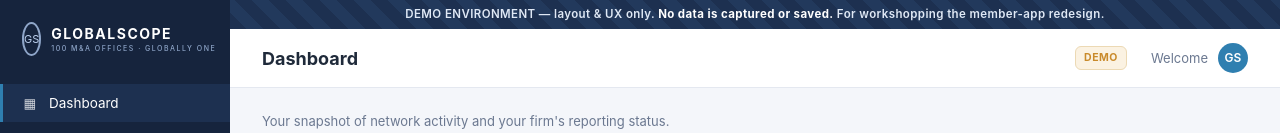
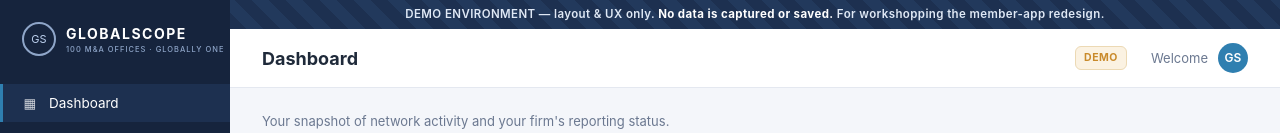
Before and after one commit to cbrendanc/globalscope-demo, a plain HTML site: page index.html in a window 1280 px wide. Shown: the top 133 px of the page. Drawn offline with Linux system fonts and the light colour scheme.

Commit message:
Fix sidebar logo: stop the GS mark deforming into an ellipse

```diff
--- a/index.html
+++ b/index.html
@@ -215,7 +215,8 @@
 .demo-ribbon b{color:#fff}
 .topbar .demo-tag{background:var(--amber-soft);color:var(--amber);border:1px solid #ecd9b4;border-radius:6px;font-size:10.5px;font-weight:700;letter-spacing:.5px;padding:3px 8px;margin-right:14px}
 .hamburger{display:none;background:none;border:none;font-size:20px;color:var(--ink);cursor:pointer;margin-right:14px;line-height:1}
-.brand .name small{white-space:nowrap}
+.brand .name small{white-space:nowrap;letter-spacing:1px;font-size:7.5px}
+.brand .mark{flex-shrink:0;width:34px;height:34px}
 
 /* tabs strip */
 .tabs{display:flex;gap:10px;margin-bottom:18px;flex-wrap:wrap}
```
